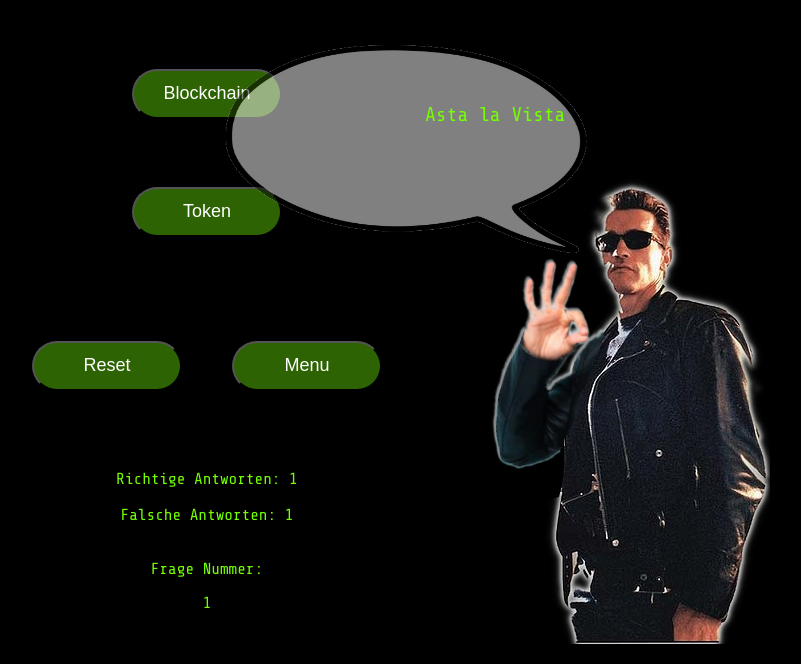
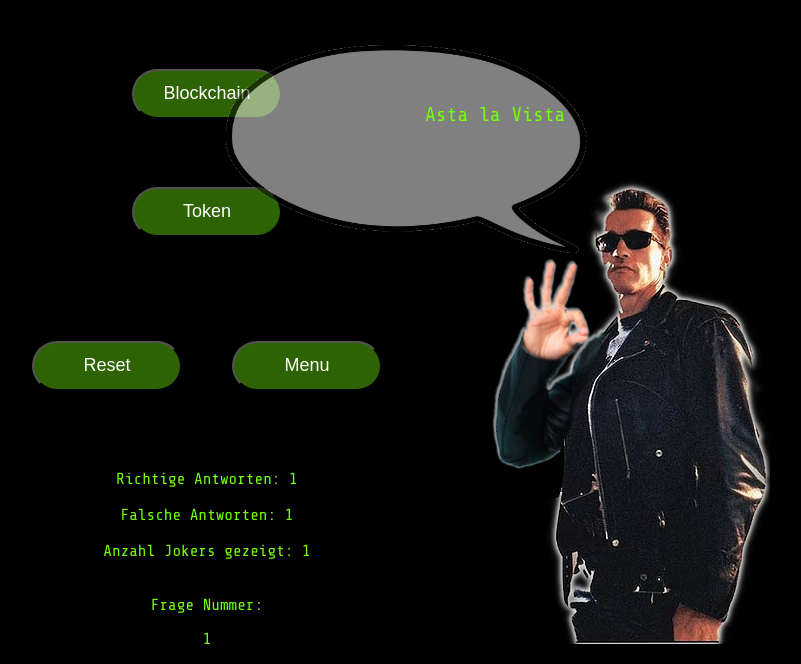
Before and after one commit to beniwein/TechQuest, a PHP site: page /questions.php in a window 1280 px wide. Shown: the part 281-945 px from the top of the page, without its empty margins (433-1234 px from the left). Run offline with PHP 8.4, Linux system fonts and the light colour scheme; the visitor is signed in with stand-in values (Sample User, id 1).

Commit message:
MainFrankCommitToMain

```diff
--- a/index.php
+++ b/index.php
@@ -29,7 +29,7 @@
             $_SESSION['Question'] = 1;
             $_SESSION['Wrong'] = 0;
             $_SESSION['Correct'] = 0;
-            $_SESSION['Hints'] = 0;
+            $_SESSION['jokers'] = 0;
             ?>
             <button type='submit'>Start</button>
         </form>
--- a/php/joker.php
+++ b/php/joker.php
@@ -10,7 +10,7 @@
     {
 
         echo "<button id='jokerbutton' onClick='FiftyFitfyJoker()' ></button>";
-        $_SESSION['Joker']++;
+        $_SESSION['jokers']++;
 
     }
 
--- a/php/quest.php
+++ b/php/quest.php
@@ -456,7 +456,8 @@ function ShowQuestion($QuestionNumber)
     echo '<br> <br>';
     print_r('Falsche Antworten: ' .  $_SESSION['Wrong']) . '<br>';
     echo '<br> <br>';
-
+    print_r('Anzahl Jokers gezeigt: ' .  $_SESSION['jokers']) . '<br>';
+    echo '<br> <br>';
     //Calculate difference between correct and wrong questions
     $NumCorrect = $_SESSION['Correct'];
     $NumWrong= $_SESSION['Wrong'];
```
